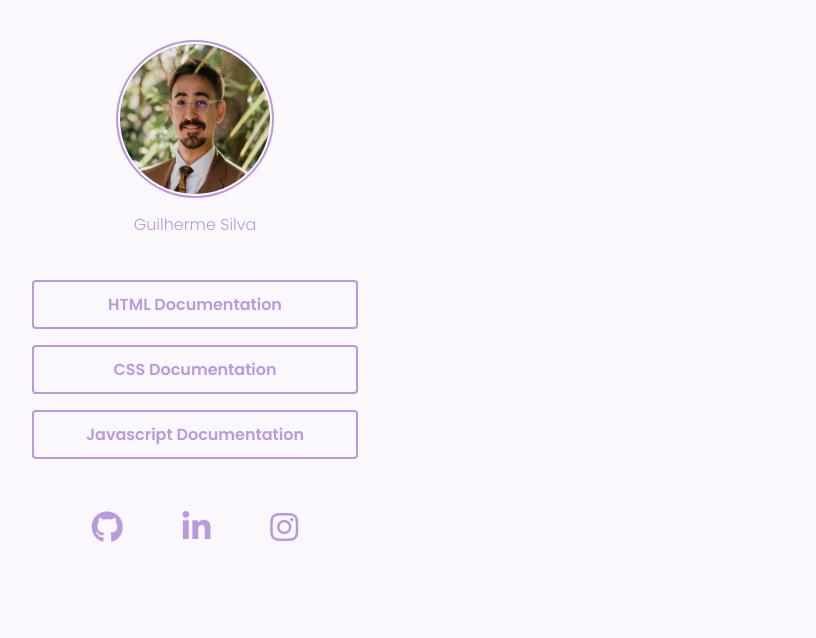
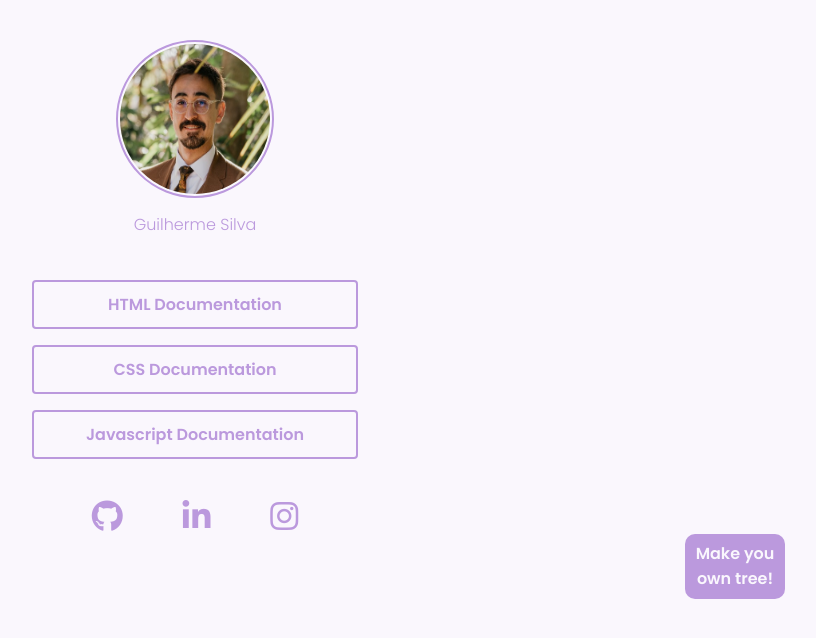
Before and after one commit to guilhermebpsilva/social-tree, a plain HTML site: page index.html in a window 1280 px wide. Shown: the whole page, without its empty margins (445-1261 px from the left). Drawn offline with Linux system fonts and the light colour scheme.

Commit message:
footer button

```diff
--- a/index.html
+++ b/index.html
@@ -28,5 +28,10 @@
             <i id="youtube" class="fa-brands fa-youtube fa-2xl"></i> -->
         </div>
     </div>
+    <footer class="footer">
+        <div class="divFloat">
+            <p>Make you own tree!</p>
+        </div>
+    </footer>
 </body>
 </html>
--- a/styles.css
+++ b/styles.css
@@ -63,14 +63,36 @@ body {
     color: var(--body-bg-color);
 }
 .linksAndIcons button:last-of-type {
-    margin-bottom: 60px;
+    margin-bottom: 40px;
 }
 .icons {
     display: flex;
     width: 326px;
-    height: auto;
+    height: 35px;
     justify-content: space-evenly;
+    align-items: center;
 }
 .icons i {
     color: var(--purple);
 }
+.footer {
+    position: sticky;
+    display: flex;
+    flex-direction: row-reverse;
+}
+.divFloat {
+    text-align: center;
+    line-height: 25px;
+    width: 100px;
+    height: 65px;
+    padding: 7px;
+    margin-right: 50px;
+    border-radius: 10px;
+    background-color: var(--purple);
+}
+.divFloat p {
+    font-family: 'Poppins', sans-serif;
+    font-size: 16px;
+    font-weight: 600;
+    color: var(--body-bg-color);
+}
```
Also changed, not shown: script.js (added).
